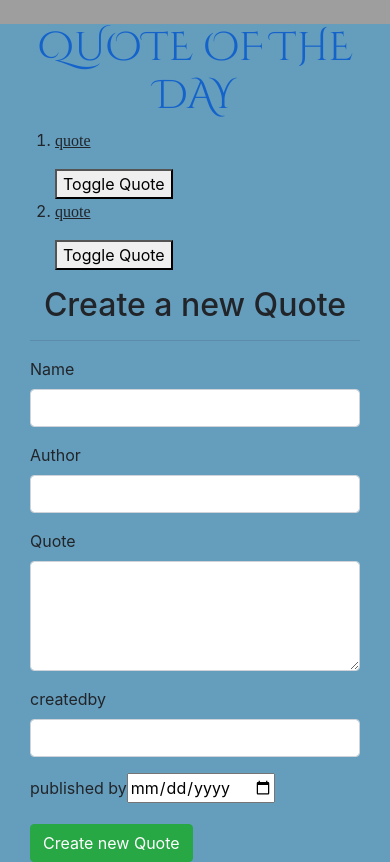
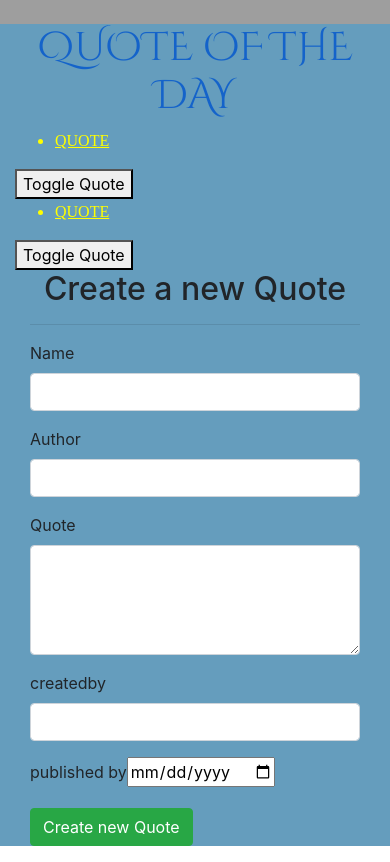
Before and after one commit to adriankiprono/quotes-project, an Angular app: page / in a window 390 px wide. Shown: the part 820-1682 px from the top of the page. Built offline with nearby package versions, Linux system fonts and the light colour scheme; grey boxes are pictures that could not be loaded; a web font is replaced by a local one.

Commit message:
add changes to quote component

```diff
--- a/src/app/highlighter.directive.ts
+++ b/src/app/highlighter.directive.ts
@@ -1,21 +1,15 @@
-import { Directive, ElementRef } from '@angular/core';
+import { Directive, ElementRef, HostListener } from '@angular/core';
 
 @Directive({
   selector: '[appHighlighter]'
 })
 export class HighlighterDirective {
+m
+  constructor(private elem:ElementRef) {
+    this.elem.nativeElement.style.color= 'yellow';
 
-  constructor(private el:ElementRef) {  }
-  highlighterElement(){
-    this.el.nativeElement.style.border= '8px solid black';
-    this.el.nativeElement.style.color= 'blue';
-    this.el.nativeElement.style.boxshadow= 'red';
+   }
 
 
 
   }
-  ngOnInit (): void{
-
-  }
-
-}
--- a/src/app/quote-description/quote-description.component.ts
+++ b/src/app/quote-description/quote-description.component.ts
@@ -21,6 +21,7 @@ export class QuoteDescriptionComponent implements OnInit {
     this.quote.downvotes +=1
   }
 
+
   constructor() { }
 
   ngOnInit() {
--- a/src/app/quote/quote.component.html
+++ b/src/app/quote/quote.component.html
@@ -1,23 +1,26 @@
 <div class="container">
         <div class="row">
-                <div class="col-md-6">
-                        <ol >
-                                <div *ngFor='let quote of quotes;let i =index' >
-                                    <li>
-                                        <p class="name">{{quote.name }}</p>
 
 
-                                    </li>
+                <div class="col-md-6">
+
+                                <div  appHighlighter *ngFor=' let quote of mostVotes;let i =index' >
+
+                                    <ul>
+                                        <li>    <p  class="name">{{quote.name|uppercase}}</p></li>
+                                    </ul>
                                         <button (click)='toggleQuote(i)'>Toggle Quote</button>
                                         <app-quote-description *ngIf='quote.showQuote'[quote]='quote' (isComplete)='deleteQuote($event,i)'></app-quote-description>
                                 </div>
-                        </ol>
+
                 </div>
-                <div class="col-md-6">
+                <div class="col-md-6" app>
                     <app-quote-form (addQuote)="addNewQuote($event)"></app-quote-form>
 
                 </div>
 
+
         </div>
 
+
 </div>
--- a/src/app/quote/quote.component.ts
+++ b/src/app/quote/quote.component.ts
@@ -7,9 +7,10 @@ import { Quote } from '../quote'
   styleUrls: ['./quote.component.css']
 })
 export class QuoteComponent implements OnInit {
+
   quotes:Quote[]=[
     new Quote ('quote','carl segan','For me, it is far better to grasp the Universe as it really is than to persist in delusion, however satisfying and reassuring. Carl Sagan','csar',new Date (1974 ,4, 7),),
-    new Quote ('quote','carl segan','For me, it is far better to grasp the Universe as it really is than to persist in delusion, however satisfying and reassuring. Carl Sagan','csar',new Date (1923,3,5)),
+    new Quote ('quote','Albert Einstein','Life is like riding a bicycle. To keep your balance you must keep moving. ','csar',new Date (1923,3,5)),
 
 
 
@@ -33,11 +34,17 @@ export class QuoteComponent implements OnInit {
       }
     }
   }
-  mostLikes(index){
-    const votes= [];
-    this.quotes.forEach(quote => votes.push(quote.upvotes));
-    if (this.quotes[index].upvotes===Math.max(...votes)){
-      return true;
+  get mostVotes(){
+    return this.quotes.sort((n,m) =>{
+      return<any>new Date (n.upvotes)-<any> new Date (m.upvotes);
+    });
+
+  }
+   get topMost(){
+    for (let quote of this.quotes){
+      if(this.quotes.indexOf(quote)===0 && quote.upvotes>0){
+        return quote.name
+      }
     }
   }
 
```
